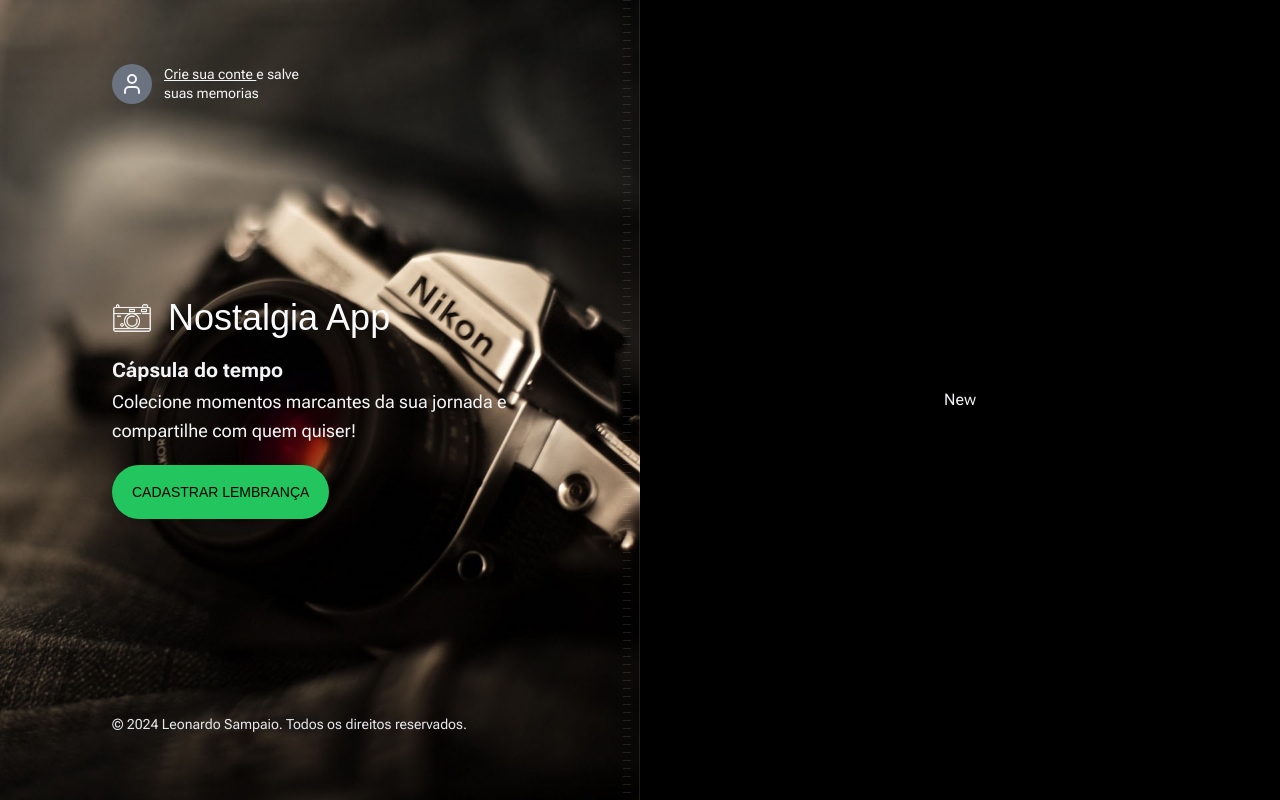
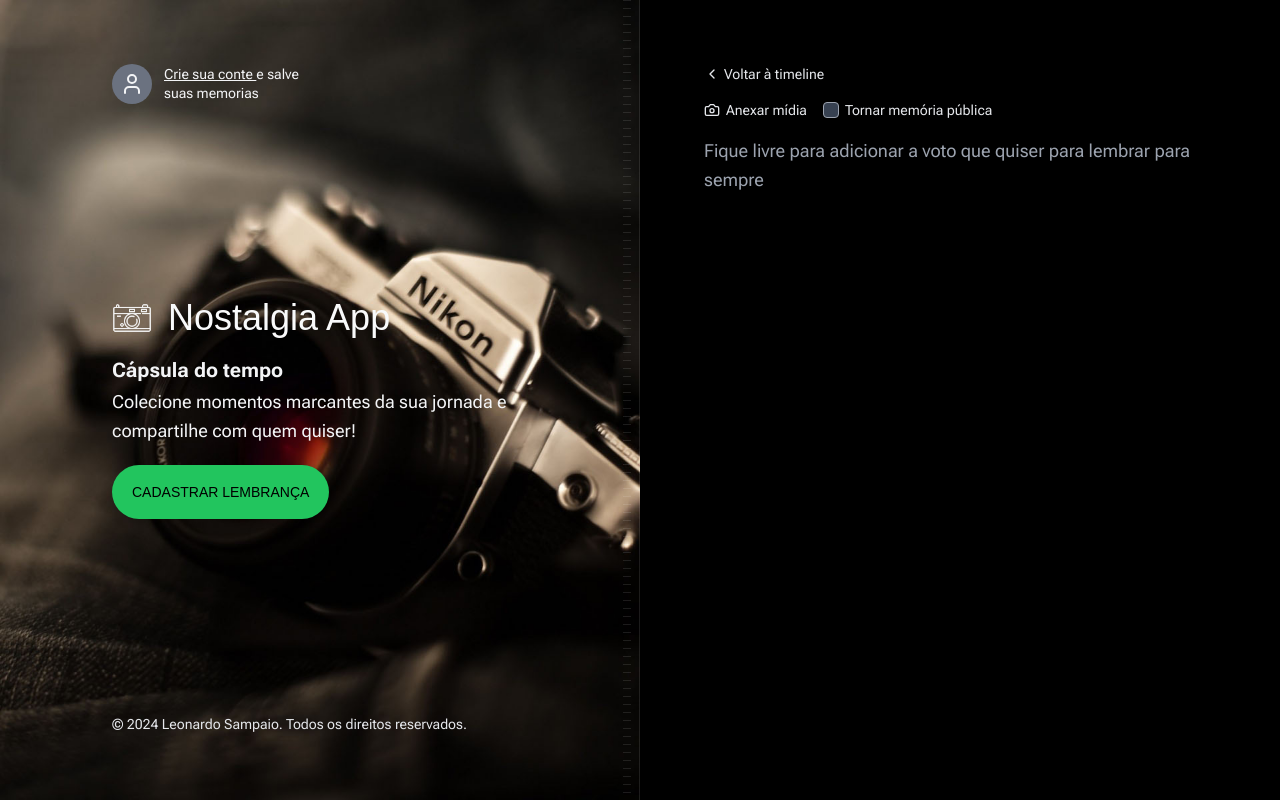
Before and after one commit to leopsam/nostalgia-app-front-end, a Next.js app: page /memories/new in a window 1280 px wide. Built offline with nearby package versions, Linux system fonts and the light colour scheme; no server answers; a web font is replaced by a local one.

Commit message:
feat: created new memories

```diff
--- a/package.json
+++ b/package.json
@@ -19,6 +19,7 @@
   },
   "devDependencies": {
     "@rocketseat/eslint-config": "^2.2.2",
+    "@tailwindcss/forms": "^0.5.7",
     "@types/node": "^20",
     "@types/react": "^18",
     "@types/react-dom": "^18",
--- a/src/app/layout.tsx
+++ b/src/app/layout.tsx
@@ -37,16 +37,14 @@ export default function RootLayout({
       >
         <main className="grid grid-cols-2 min-h-screen">
           {/* left */}
-          <div className="relative flex flex-col items-start justify-between px-28 py-16 border-r border-white/10">
+          <div className="relative flex flex-col items-start justify-between px-28 py-16 overflow-hidden border-r border-white/10">
             {isAuthenticated ? <Profile /> : <Signin />}
             <Hero />
             <Copyright />
             <Stripes />
           </div>
           {/* rigth */}
-          <div className="bg-black flex justify-center items-center flex-col">
-            {children}
-          </div>
+          <div className="bg-black flex flex-col p-16">{children}</div>
         </main>
       </body>
     </html>
--- a/src/app/memories/new/page.tsx
+++ b/src/app/memories/new/page.tsx
@@ -1,3 +1,51 @@
+import { Camera, ChevronLeft } from "lucide-react";
+import Link from "next/link";
+
 export default function NewMemory() {
-  return <h1>New</h1>;
+  return (
+    <div className="flex flex-col flex-1 gap-4 leading-relaxed">
+      <Link
+        href={"/"}
+        className="flex items-center gap-1 text-sm text-gray-200 hover:text-gray-100"
+      >
+        <ChevronLeft className="h-4 w-4" />
+        Voltar à timeline
+      </Link>
+
+      <form className="flex flex-1 flex-col gap-2">
+        <div className="flex items-center gap-4">
+          <label
+            htmlFor="media"
+            className="flex cursor-pointer items-center gap-1.5 text-sm text-gray-200 hover:text-gray-100"
+          >
+            <Camera className="h-4 w-4" />
+            Anexar mídia
+          </label>
+
+          <label
+            htmlFor="isPublic"
+            className="flex items-center gap-1.5 text-sm text-gray-200 hover:text-gray-100"
+          >
+            <input
+              type="checkbox"
+              id="isPublic"
+              name="isPublic"
+              value="true"
+              className="h-4 w-4 rounded border-gray-400 bg-gray-700 text-purple-500"
+            />
+            Tornar memória pública
+          </label>
+        </div>
+
+        <input type="file" id="media" className="invisible h-0 w-0" />
+
+        <textarea
+          name="content"
+          spellCheck="false"
+          className="w-full flex-1 resize-none rounded border-0 bg-transparent p-0 text-lg leading-relaxed text-gray-100 placeholder:text-gray-400 focus:ring-0"
+          placeholder="Fique livre para adicionar a voto que quiser para lembrar para sempre"
+        />
+      </form>
+    </div>
+  );
 }
--- a/tailwind.config.ts
+++ b/tailwind.config.ts
@@ -25,6 +25,6 @@ const config: Config = {
       },
     },
   },
-  plugins: [],
+  plugins: [require("@tailwindcss/forms")],
 };
 export default config;
```
Also changed, not shown: 1 other file (tests, documents, lock files or other folders).
